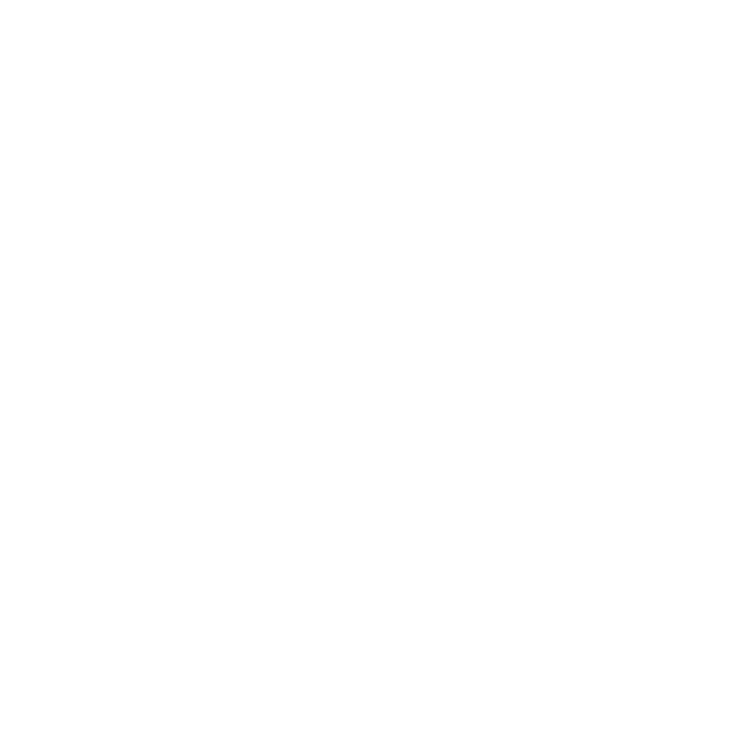
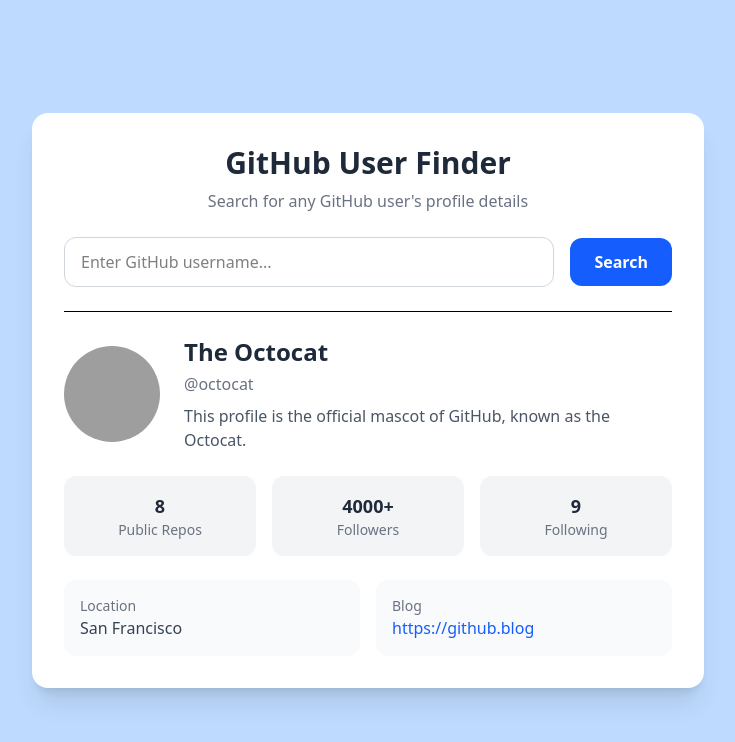
Before and after one commit to Shivam-Sharma16/github-user-finder, a plain HTML site: page index.html in a window 1280 px wide. Shown: the whole page, without its empty margins (272-1007 px from the left). Drawn offline with nearby package versions, Linux system fonts and the light colour scheme; grey boxes are pictures that could not be loaded.

Commit message:
html done

```diff
--- a/index.html
+++ b/index.html
@@ -1,16 +1,85 @@
 <!DOCTYPE html>
 <html lang="en">
 <head>
-    <meta charset="UTF-8">
-    <meta name="viewport" content="width=device-width, initial-scale=1.0">
-    <title>Document</title>
+  <meta charset="UTF-8" />
+  <meta name="viewport" content="width=device-width, initial-scale=1.0"/>
+  <title>GitHub User Finder</title>
+  <script src="https://cdn.jsdelivr.net/npm/@tailwindcss/browser@4"></script>
 </head>
-<body>
+<body class="bg-blue-200 min-h-screen flex items-center justify-center px-4 py-10">
+
+  <div class="w-full max-w-2xl bg-white rounded-2xl shadow-xl p-8 space-y-6">
+    <!-- Heading -->
+    <div class="text-center">
+      <h1 class="text-3xl font-bold text-gray-800">GitHub User Finder</h1>
+      <p class="text-gray-500 mt-2">Search for any GitHub user's profile details</p>
+    </div>
+
+    <!-- Form -->
+    <form class="flex flex-col sm:flex-row items-center gap-4">
+      <input
+        type="text"
+        placeholder="Enter GitHub username..."
+        class="flex-1 w-full px-4 py-3 border border-gray-300 rounded-xl focus:outline-none focus:ring-2 focus:ring-blue-500 transition"
+      />
+      <input
+        type="submit"
+        value="Search"
+        class="bg-blue-600 text-white px-6 py-3 rounded-xl font-semibold hover:bg-blue-700 transition cursor-pointer"
+      />
+    </form>
+
+    <!-- GitHub User Profile Card -->
+    <div class="border-t pt-6 flex flex-col sm:flex-row items-center gap-6">
+      <!-- Avatar -->
+      <img
+        src="https://avatars.githubusercontent.com/u/583231?v=4"
+        alt="User Avatar"
+        class="w-24 h-24 rounded-full object-cover"
+      />
+
+      <!-- Info -->
+      <div class="text-center sm:text-left space-y-1">
+        <h2 class="text-2xl font-bold text-gray-800">The Octocat</h2>
+        <p class="text-gray-500">@octocat</p>
+        <p class="text-gray-600 mt-2">This profile is the official mascot of GitHub, known as the Octocat.</p>
+      </div>
+    </div>
+
+    <!-- Stats -->
+    <div class="grid grid-cols-2 sm:grid-cols-3 gap-4 text-center mt-4">
+      <div class="bg-gray-100 rounded-xl p-4">
+        <h3 class="text-lg font-semibold text-gray-800">8</h3>
+        <p class="text-gray-500 text-sm">Public Repos</p>
+      </div>
+      <div class="bg-gray-100 rounded-xl p-4">
+        <h3 class="text-lg font-semibold text-gray-800">4000+</h3>
+        <p class="text-gray-500 text-sm">Followers</p>
+      </div>
+      <div class="bg-gray-100 rounded-xl p-4">
+        <h3 class="text-lg font-semibold text-gray-800">9</h3>
+        <p class="text-gray-500 text-sm">Following</p>
+      </div>
+    </div>
+
+    <!-- Additional Info -->
+    <div class="grid grid-cols-1 sm:grid-cols-2 gap-4 mt-4">
+      <div class="bg-gray-50 rounded-xl p-4">
+        <p class="text-gray-500 text-sm">Location</p>
+        <p class="text-gray-700 font-medium">San Francisco</p>
+      </div>
+      <div class="bg-gray-50 rounded-xl p-4">
+        <p class="text-gray-500 text-sm">Blog</p>
+        <a
+          href="https://github.blog"
+          target="_blank"
+          class="text-blue-600 hover:underline font-medium"
+        >https://github.blog</a>
+      </div>
+    </div>
+  </div>
 
 
-
-
-
-    <script src="script.js"></script>
+  <script src="script.js"></script>
 </body>
 </html>
```
